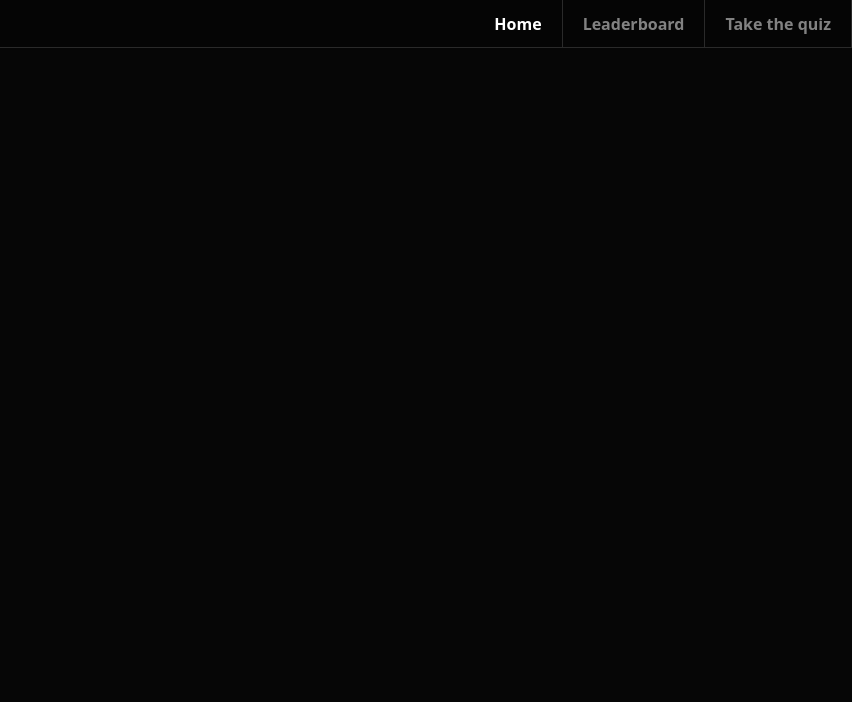
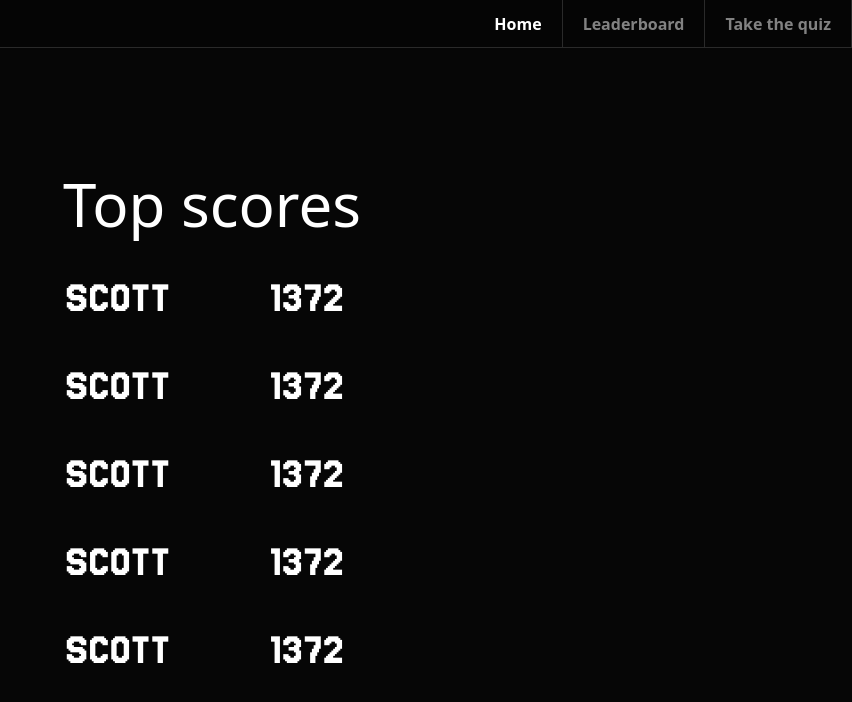
Before and after one commit to gopher93185789/quizzy, a Next.js app: page /leaderboard in a window 1280 px wide. Shown: the top 702 px of the page, without its empty margins (428-1280 px from the left). Built offline with nearby package versions, Linux system fonts and the light colour scheme.

Commit message:
add basic leaderboard

```diff
--- a/src/app/globals.css
+++ b/src/app/globals.css
@@ -3,6 +3,7 @@
 @theme {
   --color-primary: #060606;
   --color-accent: #FF4000;
+  --font-jersey: "jersey", "sans-serif";
 }
 
 body {
@@ -12,6 +13,14 @@ body {
 ::-webkit-scrollbar {
   display: none;
 }
+
+@font-face {
+  font-family: 'jersey';
+  src: url('/font/Jersey15-Regular.ttf') format('truetype'), url('/font/Jersey15-Regular.ttf') format('truetype');
+  font-weight: 400;
+  font-style: normal;
+}
+
 
 .shadow-inset {
   box-shadow: inset 7px 7px 13px #000000, inset -7px -7px 13px #000000;
--- a/src/app/leaderboard/page.tsx
+++ b/src/app/leaderboard/page.tsx
@@ -1,8 +1,33 @@
+
+interface PlayerScoreProps {
+  PlayerName: string,
+  PlayerScore: string
+}
+
+const PlayerScore = ({PlayerName, PlayerScore}:PlayerScoreProps) => {
+  return <>
+    <div className="w-full flex flex-row gap-20">
+      <p className="text-white w-full text-5xl font-jersey text-center">{PlayerName}</p>
+      <p className="text-white w-full text-5xl font-jersey text-center">{PlayerScore}</p>
+    </div>
+  </>
+}
+
 export default function Leaderboard() {
   return (
     <>
-      <div className="w-full h-[calc(100vh-3rem)] bg-primary flex flex-col items-center">
+      <div className="w-full h-[calc(100vh-3rem)] bg-primary flex flex-col items-center justify-center">
+        <div className="bw-1/2  h-fit">
+          <p className="text-white text-6xl text-center">Top scores</p>
+          <div className="w-full mt-10 h-fit flex flex-col gap-10">
+              <PlayerScore PlayerName="SCOTT" PlayerScore="1372" />
+              <PlayerScore PlayerName="SCOTT" PlayerScore="1372" />
+              <PlayerScore PlayerName="SCOTT" PlayerScore="1372" />
+              <PlayerScore PlayerName="SCOTT" PlayerScore="1372" />
+              <PlayerScore PlayerName="SCOTT" PlayerScore="1372" />
 
+          </div>
+        </div>
       </div>
     </>
   );
```
Also changed, not shown: public/font/Jersey15-Regular.ttf (added), 1 other file (tests, documents, lock files or other folders).
